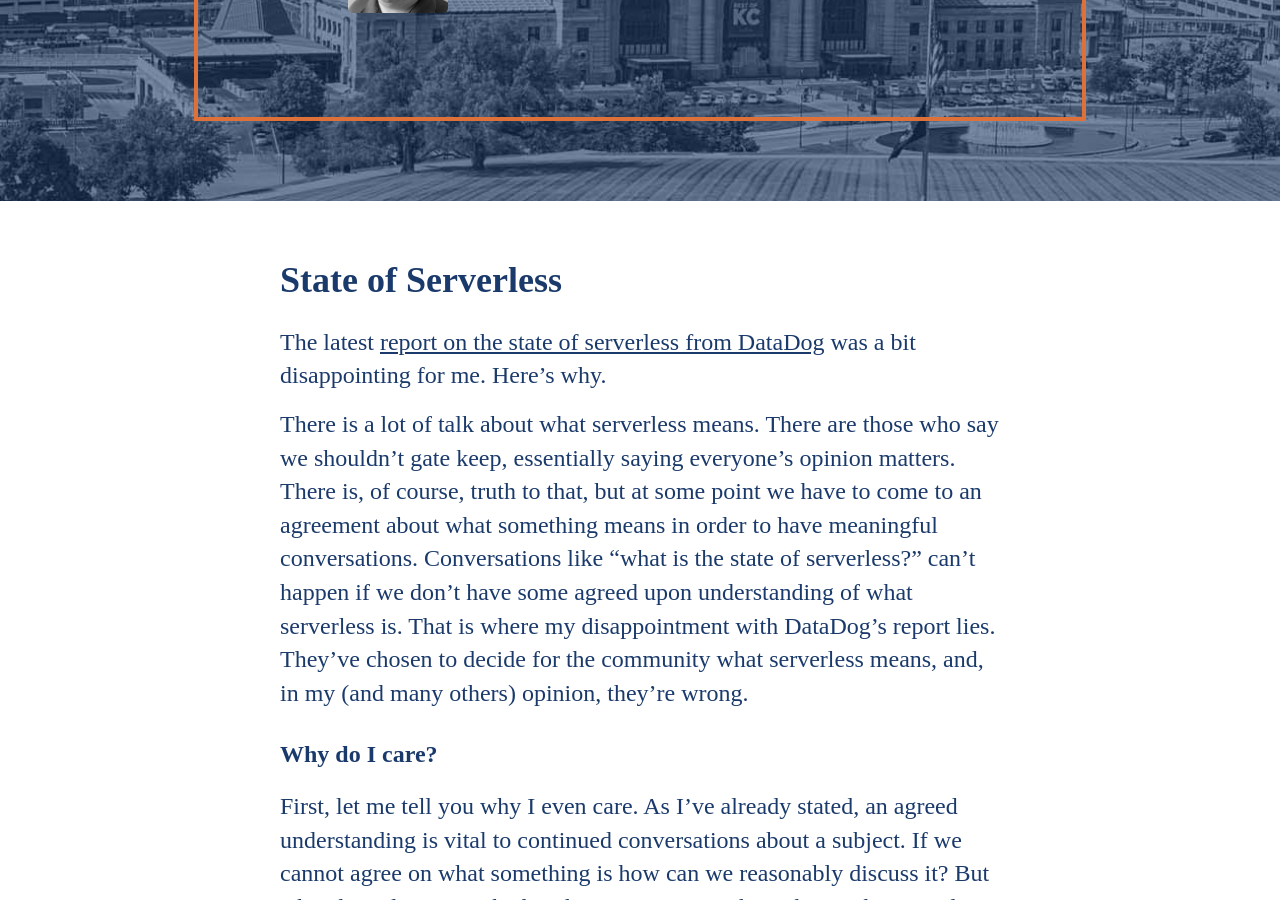
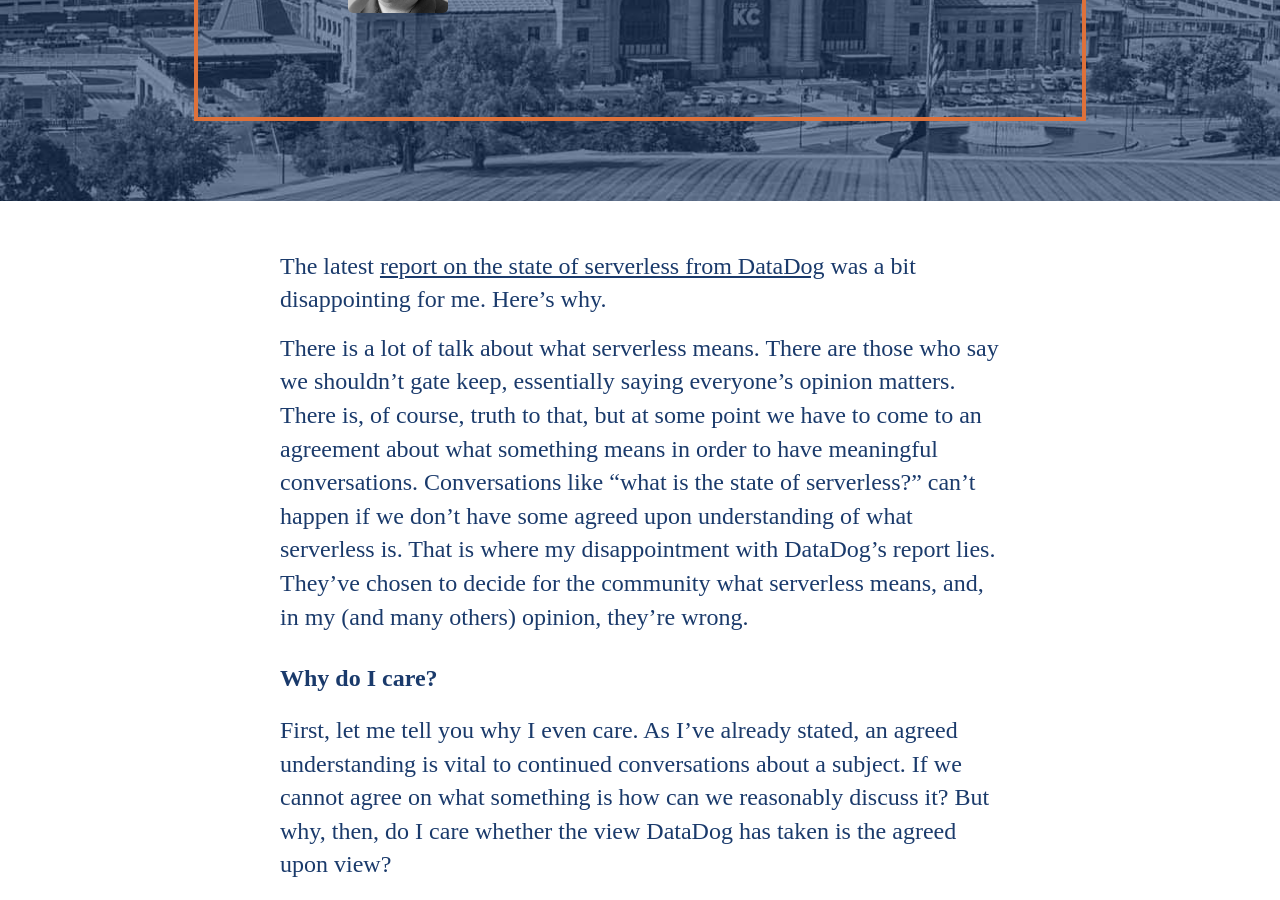
Before and after one commit to jasonwadsworth/jasonwadsworth.github.io, a Jekyll site: the page built from _posts/2022-06-11-state-of-serverless.md, in a window 1280 px wide and 900 px high, scrolled down 403 px. Built offline with Jekyll 4.4.1, drawn with Linux system fonts in a browser that asks for light colours; some web fonts are replaced.

Commit message:
Remove title in post

```diff
--- a/_posts/2022-06-11-state-of-serverless.md
+++ b/_posts/2022-06-11-state-of-serverless.md
@@ -5,8 +5,6 @@
   - aws
   - serverless
 ---
-
-# State of Serverless
 
 The latest [report on the state of serverless from DataDog](https://www.datadoghq.com/state-of-serverless) was a bit disappointing for me. Here’s why.
 
```
